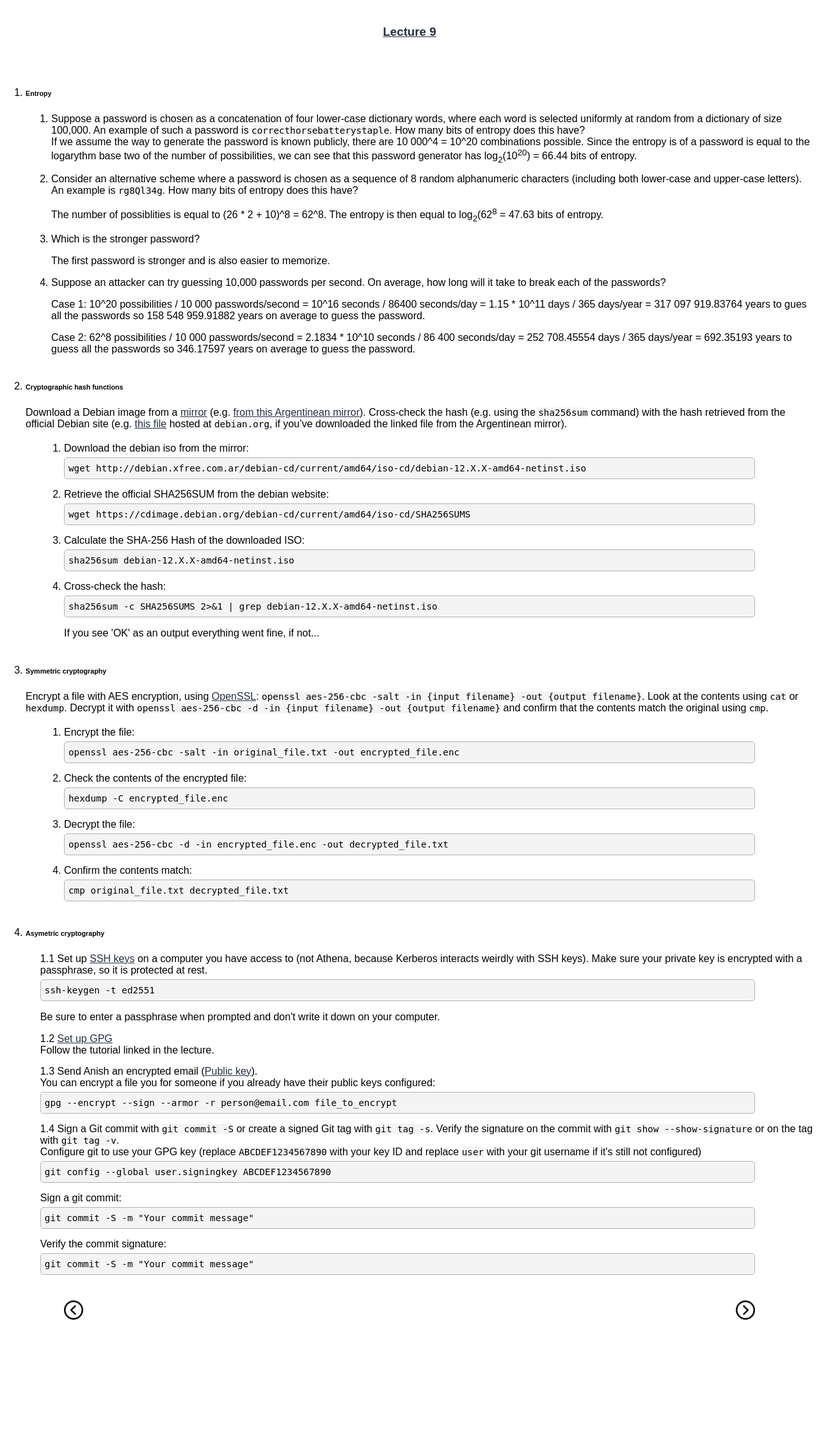
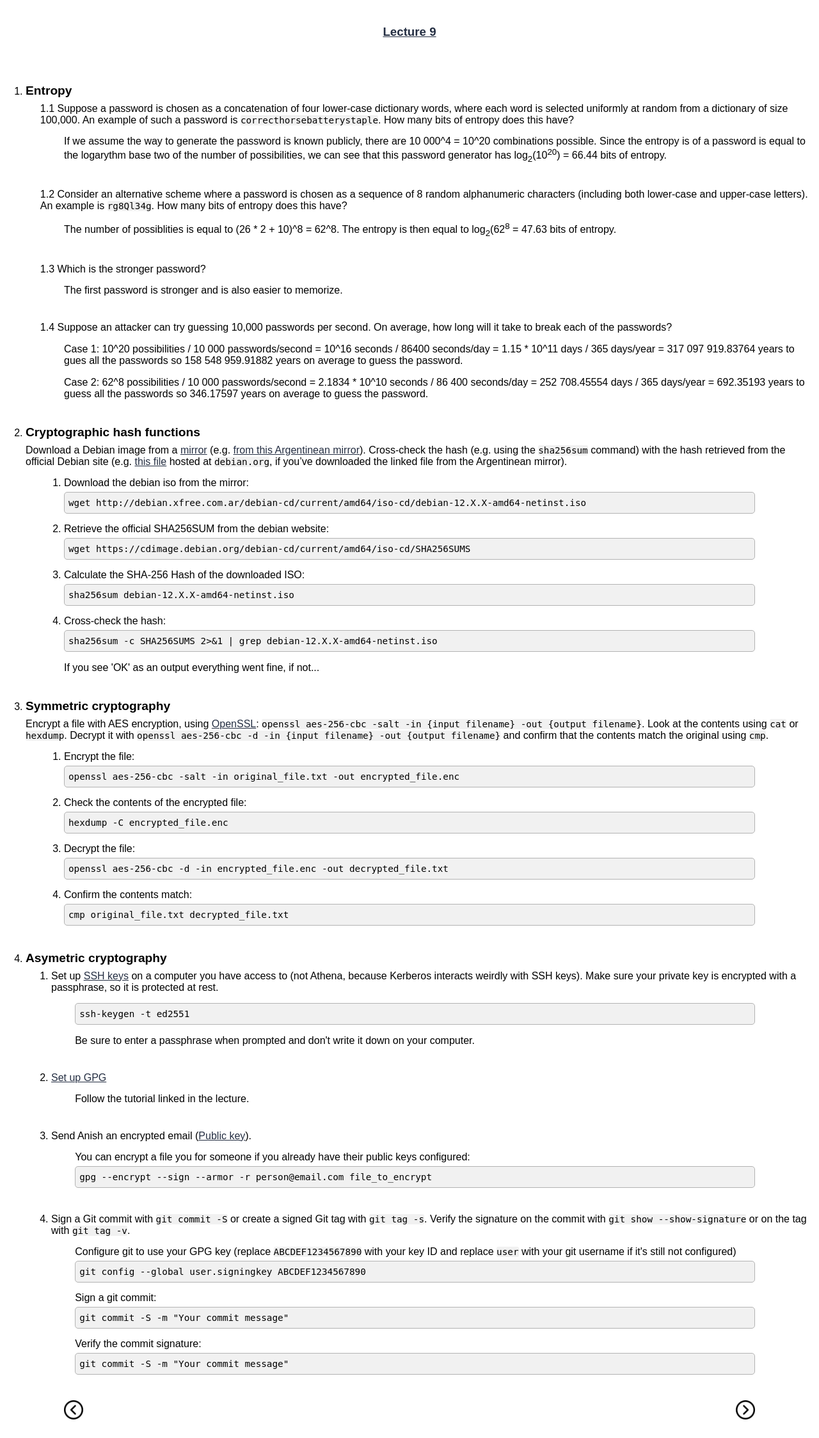
Before and after one commit to simon-bouchard/Missing-Semester-Solutions, a PHP site: page /lectsol/lecture9.htm in a window 1280 px wide. Shown: the whole page at 64% size. Before the commit the page ends 2063 px from the top, so only its background shows below. Run offline with PHP 8.4, Linux system fonts and the light colour scheme.

Commit message:
Change lecture scrollbar and border. Change leture sublist formatting

```diff
--- a/lectsol/lecture1.htm
+++ b/lectsol/lecture1.htm
@@ -11,7 +11,7 @@
 <link rel="stylesheet" href="../style.css">
 </head>
 
-<body>
+<body class=lecture>
 
 	<h3><a href="https://missing.csail.mit.edu/2020/course-shell/" target="_blank">Lecture 1</a></h3>
 	<ol class=lectlist>
--- a/lectsol/lecture2.htm
+++ b/lectsol/lecture2.htm
@@ -11,7 +11,7 @@
 <link rel="stylesheet" href="../style.css">
 </head>
 
-<body>
+<body class=lecture>
 
 	<h3><a href="https://missing.csail.mit.edu/2020/shell-tools/" target="_blank">Lecture 2</a></h3>
 	<ol class=lectlist>
--- a/lectsol/lecture3.htm
+++ b/lectsol/lecture3.htm
@@ -11,7 +11,7 @@
 <link rel="stylesheet" href="../style.css">
 </head>
 
-<body>
+<body class=lecture>
 
 	<h3><a href="https://missing.csail.mit.edu/2020/editors/" target="_blank">Lecture 3</a></h3>
 	<ol class=lectlist>
--- a/lectsol/lecture4.htm
+++ b/lectsol/lecture4.htm
@@ -11,7 +11,7 @@
 <link rel="stylesheet" href="../style.css">
 </head>
 
-<body>
+<body class=lecture>
 
 	<h3><a href="https://missing.csail.mit.edu/2020/data-wrangling/" target="_blank">Lecture 4</a></h3>
 	<ol class=lectlist>
--- a/lectsol/lecture5.htm
+++ b/lectsol/lecture5.htm
@@ -11,7 +11,7 @@
 <link rel="stylesheet" href="../style.css">
 </head>
 
-<body>
+<body class=lecture>
 
 	<h3><a href="https://missing.csail.mit.edu/2020/command-line/" target="_blank">Lecture 5</a></h3>
 
--- a/lectsol/lecture6.htm
+++ b/lectsol/lecture6.htm
@@ -11,7 +11,7 @@
 <link rel="stylesheet" href="../style.css">
 </head>
 
-<body>
+<body class=lecture>
 
 	<h3><a href="https://missing.csail.mit.edu/2020/version-control/" target="_blank">Lecture 6</a></h3>
 	<ol class=lectlist>
--- a/lectsol/lecture7.htm
+++ b/lectsol/lecture7.htm
@@ -11,7 +11,7 @@
 <link rel="stylesheet" href="../style.css">
 </head>
 
-<body>
+<body class=lecture>
 
 	<h3><a href="https://missing.csail.mit.edu/2020/debugging-profiling/" target="_blank">Lecture 7</a></h3>
 	<ol class=lectlist>
--- a/lectsol/lecture8.htm
+++ b/lectsol/lecture8.htm
@@ -11,7 +11,7 @@
 <link rel="stylesheet" href="../style.css">
 </head>
 
-<body>
+<body class=lecture>
 
 	<h3><a href="https://missing.csail.mit.edu/2020/metaprogramming/" target="_blank">Lecture 8</a></h3>
 	<ol class=lectlist>
--- a/lectsol/lecture9.htm
+++ b/lectsol/lecture9.htm
@@ -11,12 +11,12 @@
 <link rel="stylesheet" href="../style.css">
 </head>
 
-<body>
+<body class=lecture>
 
 	<h3><a href="https://missing.csail.mit.edu/2020/security/" target="_blank">Lecture 9</a></h3>
 	<ol class=lectlist>
 		<li><h6>Entropy</h6>
-			<ol>
+			<ol class=inner-list>
 				<li>Suppose a password is chosen as a concatenation of four lower-case dictionary words, where each word is selected uniformly at random from a dictionary of size 100,000. An example of such a password is <code>correcthorsebatterystaple</code>. How many bits of entropy does this have?
 					<div class=sub-inst>
 						If we assume the way to generate the password is known publicly, there are 10 000^4 = 10^20 combinations possible. Since the entropy is of a password is equal to the logarythm base two of the number of possibilities, we can see that this password generator has log<sub>2</sub>(10<sup>20</sup>) = 66.44 bits of entropy.
@@ -90,9 +90,9 @@
 		</li>
 
 		<li><h6>Asymetric cryptography</h6>
-			<ol class=inner-list>
+			<ol class=inner-inst>
 				<li>Set up <a href='https://www.digitalocean.com/community/tutorials/how-to-set-up-ssh-keys-2' target=_blank>SSH keys</a> on a computer you have access to (not Athena, because Kerberos interacts weirdly with SSH keys). Make sure your private key is encrypted with a passphrase, so it is protected at rest.
-					<div class=>
+					<div class=sub-inst>
 						<div class=code-container><code class="in">ssh-keygen -t ed2551</code>
 							<button class="copy">Copy</button></div>
 						<p>Be sure to enter a passphrase when prompted and don't write it down on your computer.</p>
@@ -100,18 +100,18 @@
 				</li>
 
 				<li><a href='https://www.digitalocean.com/community/tutorials/how-to-use-gpg-to-encrypt-and-sign-messages' target=_blank>Set up GPG</a>
-					<div class=>Follow the tutorial linked in the lecture.</div>
+					<div class=sub-inst>Follow the tutorial linked in the lecture.</div>
 				</li>
 
 				<li>Send Anish an encrypted email (<a href='https://keybase.io/anish' target=_blank>Public key</a>).
-					<div class=>You can encrypt a file you for someone if you already have their public keys configured:
+					<div class=sub-inst>You can encrypt a file you for someone if you already have their public keys configured:
 						<div class=code-container><code class="in">gpg --encrypt --sign --armor -r person@email.com file_to_encrypt</code>
 							<button class="copy">Copy</button></div>
 
 				</li>
 
 				<li>Sign a Git commit with <code>git commit -S</code> or create a signed Git tag with <code>git tag -s</code>. Verify the signature on the commit with <code>git show --show-signature</code> or on the tag with <code>git tag -v</code>.
-					<div class=>Configure git to use your GPG key (replace <code>ABCDEF1234567890</code> with your key ID and replace <code>user</code> with your git username if it's still not configured)
+					<div class=sub-inst>Configure git to use your GPG key (replace <code>ABCDEF1234567890</code> with your key ID and replace <code>user</code> with your git username if it's still not configured)
 						<div class=code-container><code class="in">git config --global user.signingkey ABCDEF1234567890</code>
 							<button class="copy">Copy</button></div>
 						Sign a git commit:
--- a/style.css
+++ b/style.css
@@ -6,7 +6,7 @@
 	--gray: hsla(0, 0%, 70%, 0.5);
 	--lightGray: hsla(0, 0%, 90%, 0.3);
 	--darkGray: hsla(0, 0%, 50%, 0.5);
-	--codeColor: hsla(0, 0%, 86%, 0.3);
+	--codeColor: hsla(0, 0%, 86%, 0.4);
 	--baseWidth: 750px;
 	--menuWidth: 140px;
 }
@@ -35,7 +35,7 @@ p {font-size: 1em}
 
 footer {text-align: center; color: rgba(100, 100, 100, 1); font-size: 1em; opacity: 0.8; margin-bottom: 20px;}
 
-code, samp, .code {background-color: var(--codeColor); font-size: 1.1em; white-space: nowrap;}
+code, samp, .code {background-color: var(--codeColor); font-size: 1.1em; border-radius: 2.5px;}
 
 ol.lectlist > li {margin-bottom: 40px}
 
@@ -143,6 +143,7 @@ ul.nav li a {
 	padding: 13px 13px 10px;
 	text-decoration: none;
 	font-size: 1.14em;
+	width:120px;
 	/*border-right: 2px solid white;*/
 }
 
@@ -164,7 +165,7 @@ ul.nav li.nactive a {
 	width: var(--baseWidth);
 	height: 90vh;
 	min-height: 649px;
-	border: 2px solid rgb(200, 200, 200);
+	border: none;
 	overflow: auto;
 	display: inline-block;
 }
@@ -174,8 +175,30 @@ ul.nav li.nactive a {
 }
 
 /*lecture formatting*/
+.lecture::-webkit-scrollbar {
+	height: 8px;
+	width: 8px;
+}
+
+.lecture::-webkit-scrollbar-thumb {
+	border: 1px solid darkgray;
+	border-radius: 4px;
+	background-color: darkgray;
+}
+
+.lecture::-webkit-scrollbar-corner {
+	background: transparent;
+}
+
+
 .lect-title {
 	margin-left: 22.2px
+}
+
+ol.lectlist h6 {
+	font-size: 1.2em;
+	font-weight: bold;
+	margin: 20px 0 8px 0;
 }
 
 .lectlist {margin-right: 5px;}
@@ -193,10 +216,12 @@ ul.nav li.nactive a {
 
 .inner-list div.inst {margin-left: 37.2px}
 
-.instblock {margin:20px 0px 40px 20px;}
+.instblock {margin:15px 0px 40px 20px;}
+
+.sub-inst {margin: 15px 0 40px 37.2px;}
 
 .inst {
-	margin: 20px 0px 40px 60px;
+	margin: 15px 0px 40px 60px;
 }
 
 code.out, pre.out {
```
